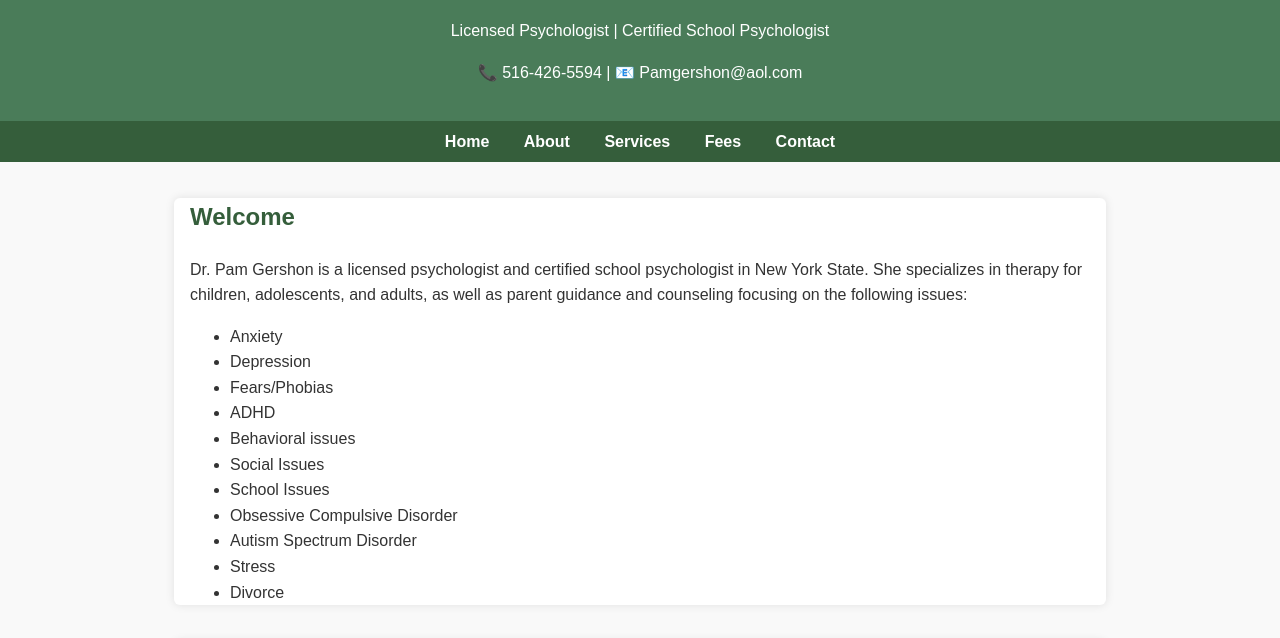
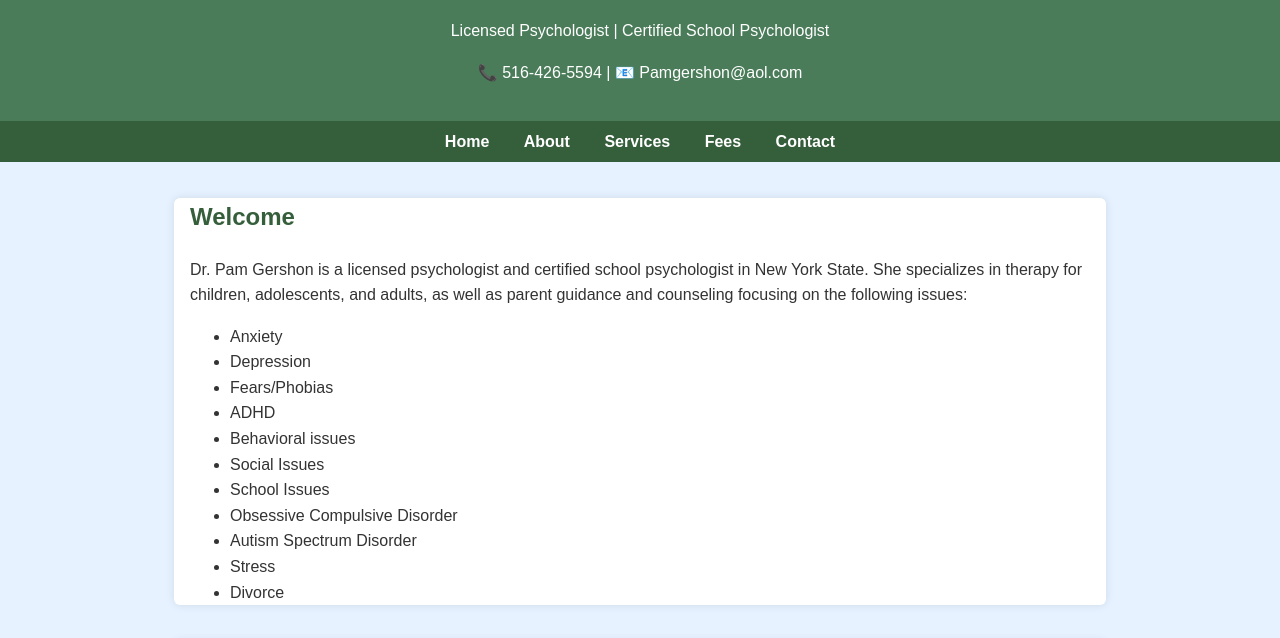
Before and after one commit to pamgershon/pamgershon-website, a plain HTML site: page index.html in a window 1280 px wide. Shown: the part 95-733 px from the top of the page. Drawn offline with Linux system fonts and the light colour scheme.

Commit message:
Update index.html

```diff
--- a/index.html
+++ b/index.html
@@ -10,7 +10,7 @@
       line-height: 1.6;
       margin: 0;
       padding: 0;
-      background: #f9f9f9;
+      background: #e6f2ff;
       color: #333;
     }
     header {
```
